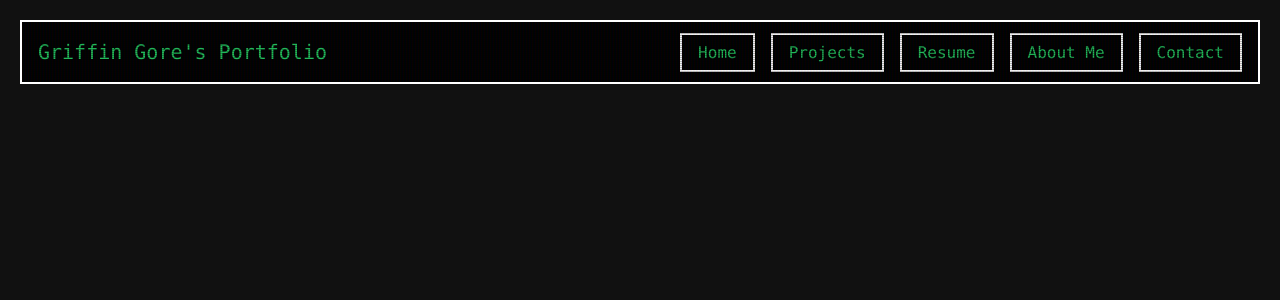
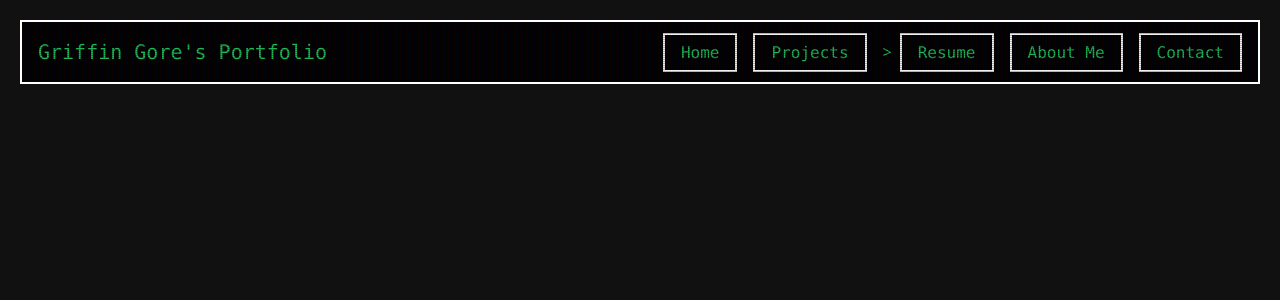
Before and after one commit to liq543/React-Portfolio, a React (Create React App) app: page /resume in a window 1280 px wide. Shown: the top 300 px of the page. Built offline with nearby package versions, Linux system fonts and the light colour scheme.

Commit message:
blinking cursor added to the header

```diff
--- a/src/Header.jsx
+++ b/src/Header.jsx
@@ -1,27 +1,37 @@
-import React, { useState } from 'react';
-import { Link } from 'react-router-dom';
+import React, { useState, useEffect } from 'react';
+import { Link, useLocation } from 'react-router-dom';
+import './Home.css';
 
 const Header = () => {
     const [menuOpen, setMenuOpen] = useState(false);
+    const location = useLocation();
+    const [activeRoute, setActiveRoute] = useState('');
+
+    useEffect(() => {
+        setActiveRoute(location.pathname);
+    }, [location]);
 
     const toggleMenu = () => {
-        setMenuOpen(prevState => {
-            return !prevState;
-        });
+        setMenuOpen(prevState => !prevState);
     };
 
+    const renderCursor = (route) => {
+        if (route === activeRoute) {
+            return <span className="text-green-500 blinking mr-2">></span>;
+        }
+    };
 
     return (
-    <header className="bg-black border-white border-2 p-4 flex justify-between items-center z-50 fixed crt">
+        <header className="bg-black border-white border-2 p-4 flex justify-between items-center z-50 fixed crt">
             <h1 className="text-green-500 text-xl font-mono">Griffin Gore's Portfolio</h1>
 
             <nav className="hidden lg:block">
                 <ul className="flex gap-4">
-                    <li><Link to="/home" className="text-green-500 border-white border-2 px-4 py-2 hover:bg-green-500 hover:text-black font-mono">Home</Link></li>
-                    <li><Link to="/projects" className="text-green-500 border-white border-2 px-4 py-2 hover:bg-green-500 hover:text-black font-mono">Projects</Link></li>
-                    <li><Link to="/resume" className="text-green-500 border-white border-2 px-4 py-2 hover:bg-green-500 hover:text-black font-mono">Resume</Link></li>
-                    <li><Link to="/about" className="text-green-500 border-white border-2 px-4 py-2 hover:bg-green-500 hover:text-black font-mono">About Me</Link></li>
-                    <li><Link to="/contact" className="text-green-500 border-white border-2 px-4 py-2 hover:bg-green-500 hover:text-black font-mono">Contact</Link></li>
+                    <li>{renderCursor("/home")}<Link to="/home" className="text-green-500 border-white border-2 px-4 py-2 hover:bg-green-500 hover:text-black font-mono">Home</Link></li>
+                    <li>{renderCursor("/projects")}<Link to="/projects" className="text-green-500 border-white border-2 px-4 py-2 hover:bg-green-500 hover:text-black font-mono">Projects</Link></li>
+                    <li>{renderCursor("/resume")}<Link to="/resume" className="text-green-500 border-white border-2 px-4 py-2 hover:bg-green-500 hover:text-black font-mono">Resume</Link></li>
+                    <li>{renderCursor("/about")}<Link to="/about" className="text-green-500 border-white border-2 px-4 py-2 hover:bg-green-500 hover:text-black font-mono">About Me</Link></li>
+                    <li>{renderCursor("/contact")}<Link to="/contact" className="text-green-500 border-white border-2 px-4 py-2 hover:bg-green-500 hover:text-black font-mono">Contact</Link></li>
                 </ul>
             </nav>
 
@@ -36,7 +46,7 @@ const Header = () => {
                         <li><Link to="/projects" onClick={toggleMenu} className="text-green-500 border-white border-2 px-4 py-2 hover:bg-green-500 hover:text-black font-mono block z-10">Projects</Link></li>
                         <li><Link to="/resume" onClick={toggleMenu} className="text-green-500 border-white border-2 px-4 py-2 hover:bg-green-500 hover:text-black font-mono block z-10">Resume</Link></li>
                         <li><Link to="/about" onClick={toggleMenu} className="text-green-500 border-white border-2 px-4 py-2 hover:bg-green-500 hover:text-black font-mono block z-10">About Me</Link></li>
-                        <li><Link to="/contact" onClick={toggleMenu} className="text-green-500 border-white border-2 px-4 py-2 hover:bg-green-500 hover:text-black font-mono block z-0">Contact</Link></li>
+                        <li><Link to="/contact" onClick={toggleMenu} className="text-green-500 border-white border-2 px-4 py-2 hover:bg-green-500 hover:text-black font-mono block z-10">Contact</Link></li>
                     </ul>
                 </div>
             )}
--- a/src/Home.css
+++ b/src/Home.css
@@ -7,3 +7,7 @@
 .blinking-period {
     animation: blink 1s infinite;
 }
+
+.blinking {
+    animation: blink 1s infinite;
+}
```
